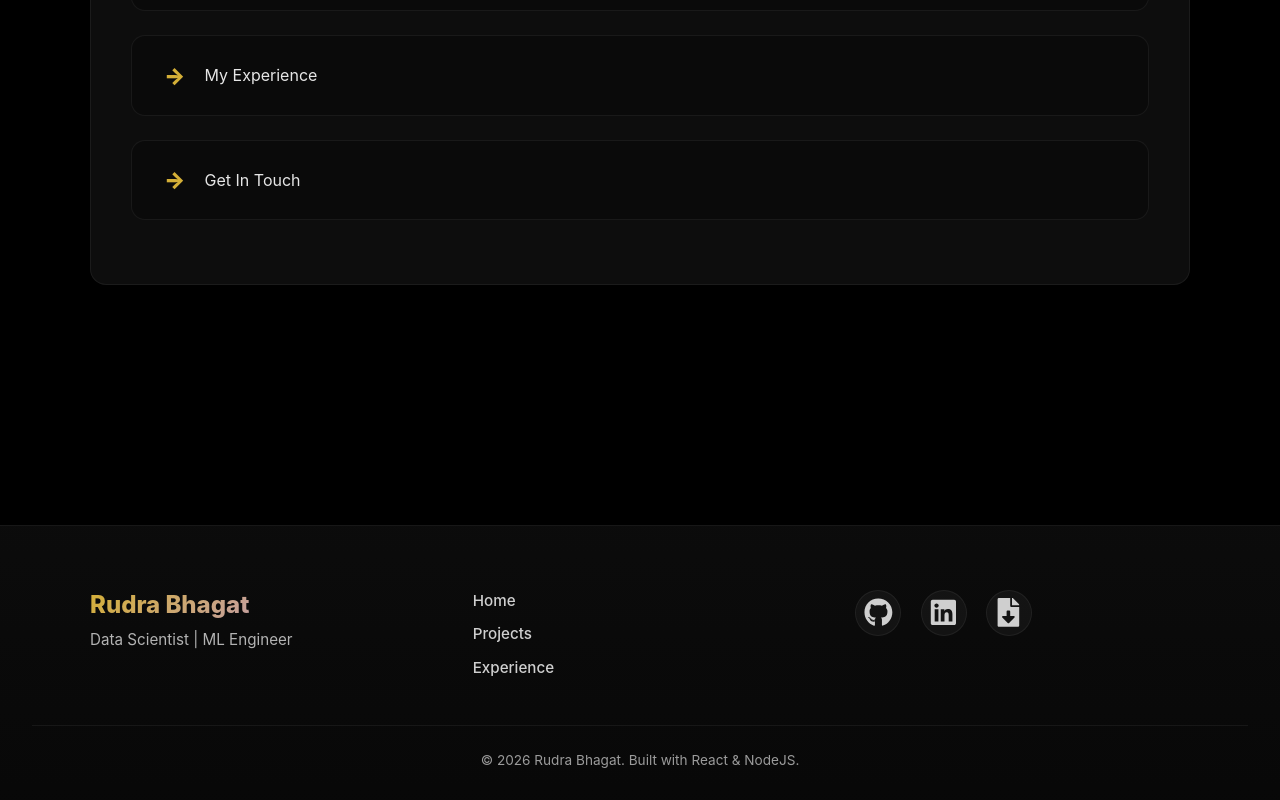
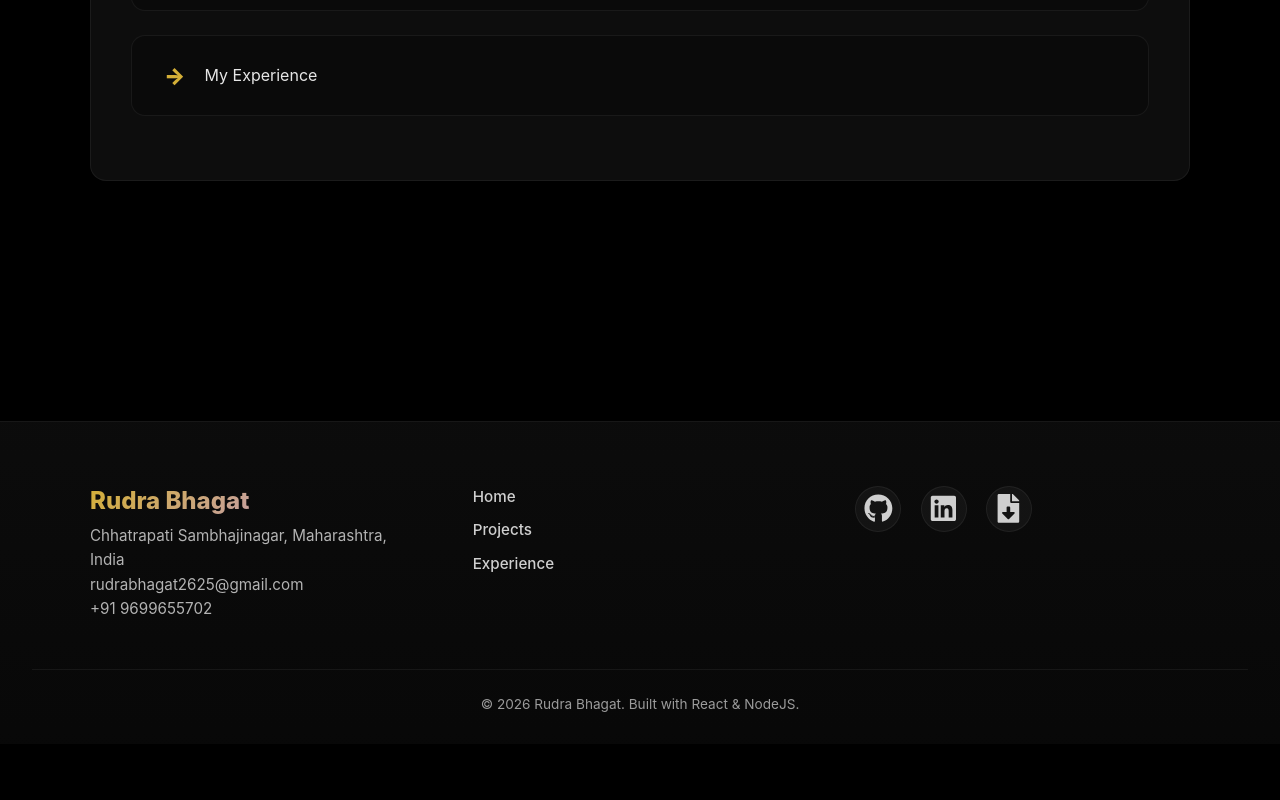
Before and after one commit to RudraBhagat/Portfolio, a React (Create React App) app in the folder frontend/: page / in a window 1280 px wide. Shown: the part 2928-3728 px from the top of the page. After the commit the page ends 3672 px from the top, so only its background shows below. Built offline with nearby package versions, Linux system fonts and the light colour scheme.

Commit message:
Footer change

```diff
--- a/frontend/src/components/Footer.js
+++ b/frontend/src/components/Footer.js
@@ -10,7 +10,9 @@ function Footer() {
         {/* Name & Role */}
         <div className="footer-brand">
           <h3>Rudra Bhagat</h3>
-          <p>Data Scientist | ML Engineer</p>
+          <p>Chhatrapati Sambhajinagar, Maharashtra, India</p>
+          <p>rudrabhagat2625@gmail.com</p>
+          <p>+91 9699655702</p>
         </div>
 
         {/* Quick Links */}
--- a/frontend/src/pages/Home.js
+++ b/frontend/src/pages/Home.js
@@ -127,10 +127,6 @@ function Home() {
             <span className="link-icon">→</span>
             <span>My Experience</span>
           </a>
-          <a href="/contact" className="nav-link">
-            <span className="link-icon">→</span>
-            <span>Get In Touch</span>
-          </a>
         </div>
       </div>
     </section>
```
